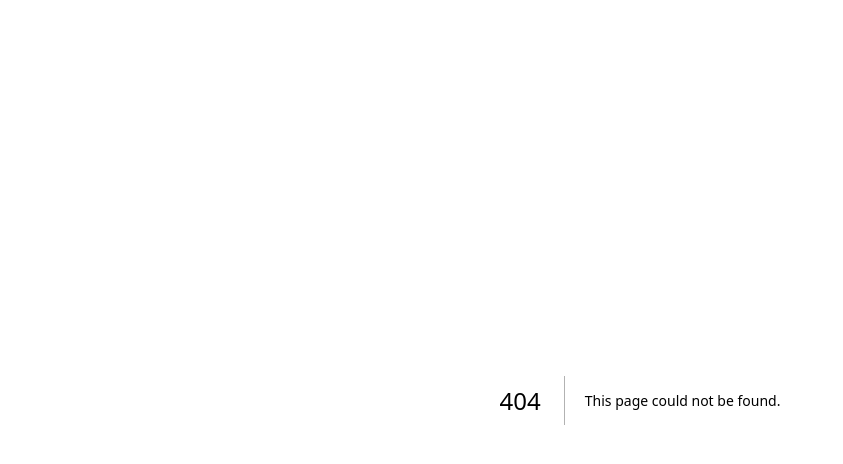
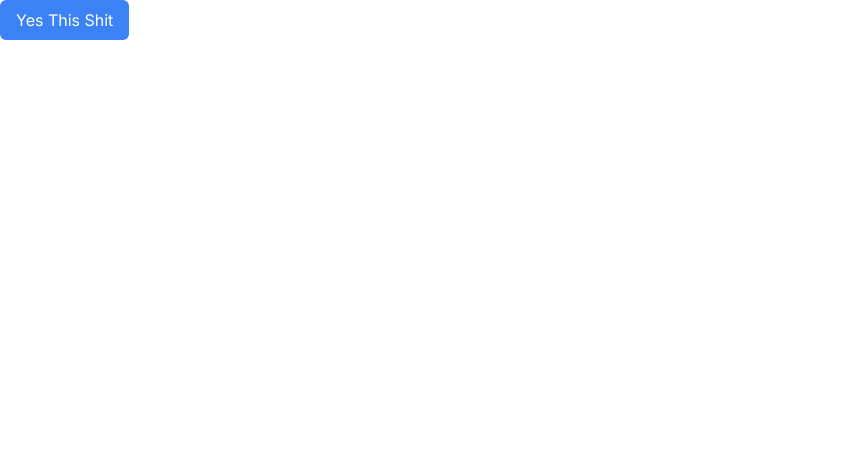
Before and after one commit to sidxh/bored-crafts, a Next.js app: page /dropdown in a window 1280 px wide. Before the commit this address had no page. Shown: the top 464 px of the page, without its empty margins (0-843 px from the left). Built offline with nearby package versions, Linux system fonts and the light colour scheme.

Commit message:
moved crafts into their respective pages

```diff
--- /dev/null
+++ b/src/app/button/page.tsx
@@ -0,0 +1,7 @@
+import Button from "@/components/Button";
+
+export default function ButtonPage(){
+    return(
+      <Button appearance="success" rounded='large'>Hello</Button>
+    )
+}
--- /dev/null
+++ b/src/app/dropdown/page.tsx
@@ -0,0 +1,22 @@
+"use client"
+
+import Dropdown from "@/components/Dropdown";
+
+export default function DropdownPage(){
+    const options = ['Option 1', 'Option 2', 'Option 3'];
+
+    const handleSelect = (selectedOption: string) => {
+        console.log('Selected option:', selectedOption);
+    }
+
+    return(
+        <div>
+            <Dropdown
+            options={['Option 1', 'Option 2', 'Option 3']}
+            onSelect={handleSelect}
+            variant="PRIMARY"
+            title="Yes This Shit"
+            />
+        </div>
+    )
+}
--- a/src/app/page.tsx
+++ b/src/app/page.tsx
@@ -1,25 +1,9 @@
-"use client"
-
-import Button from "@/components/Button";
-import Dropdown from "@/components/Dropdown";
 
 export default function Home() {
-  const options = ['Option 1', 'Option 2', 'Option 3'];
-
-  const handleSelect = (selectedOption: string) => {
-    console.log('Selected option:', selectedOption);
-  };
   return (
     <main>
       <h1>UI Crafts -- By Siddhant</h1>
       <p>currently in progress, one component at a time</p>
-      <Button appearance="success" rounded='large'>Hello</Button>
-      <Dropdown
-        options={['Option 1', 'Option 2', 'Option 3']}
-        onSelect={handleSelect}
-        variant="PRIMARY"
-        title="Yes This Shit"
-      />
     </main>
   )
 }
```
